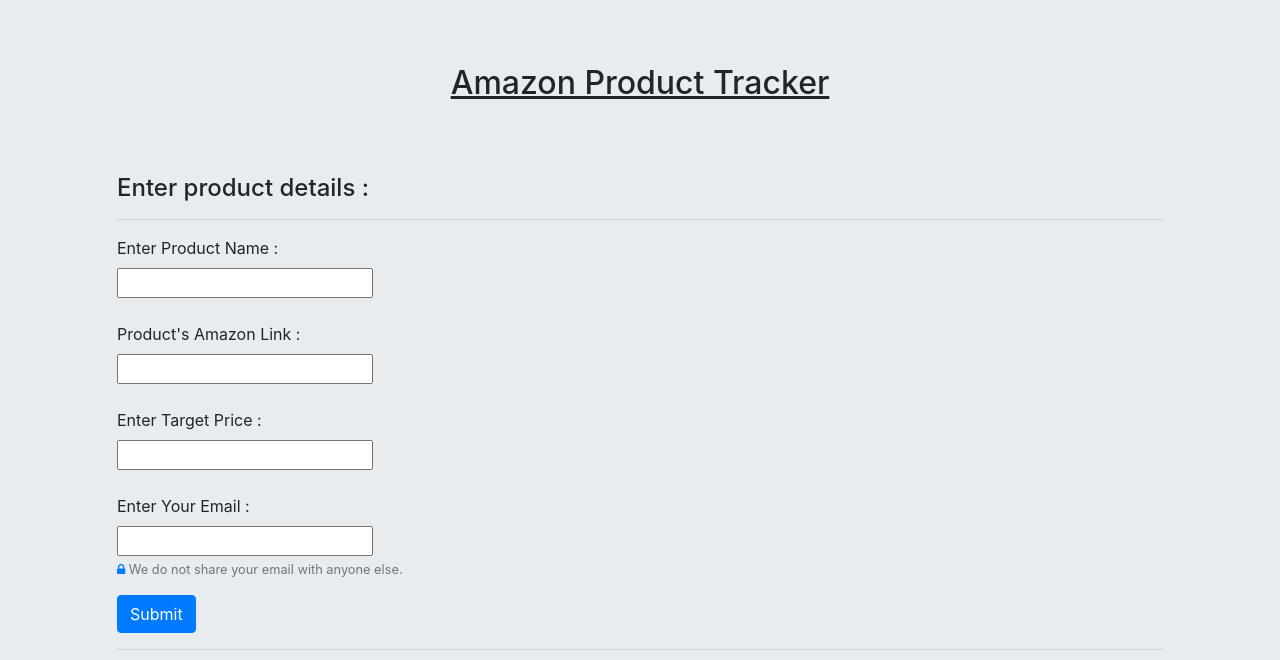
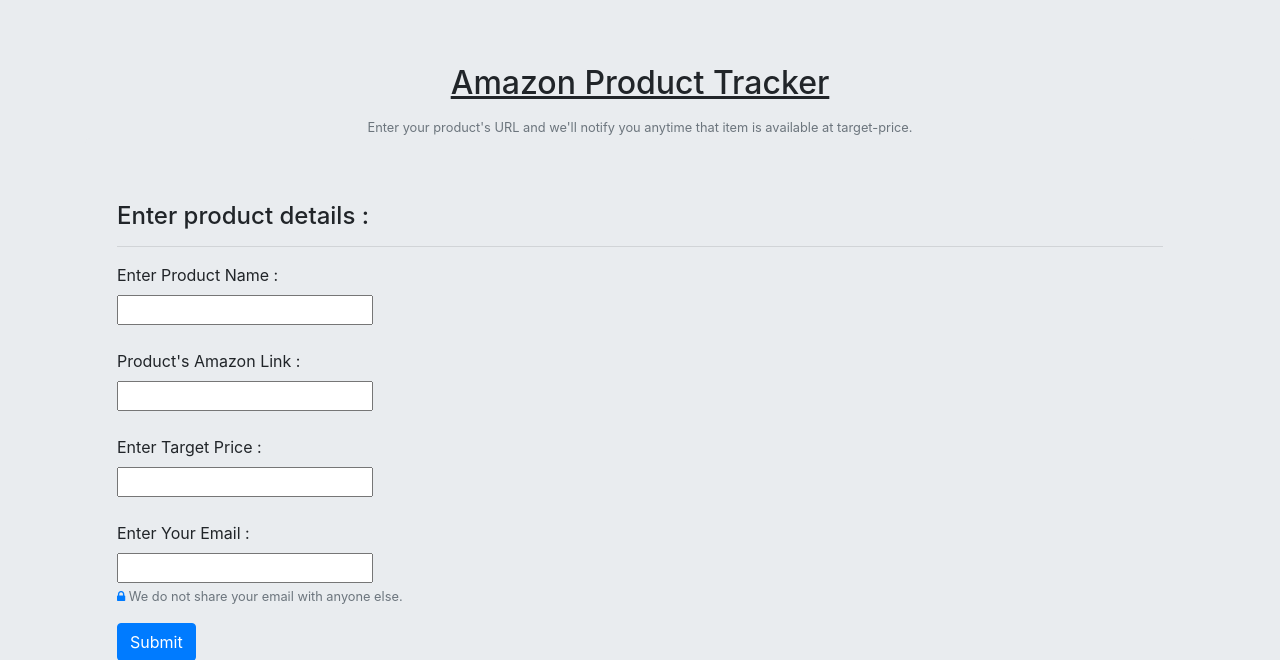
Before and after one commit to Kushal-Gera/Price_Tracker_webapp, a Django app: page / in a window 1280 px wide. Shown: the top 660 px of the page. Run offline with Django 3.2, Linux system fonts and the light colour scheme; some libraries are stand-ins or nearby versions.

Commit message:
small sub description added

```diff
--- a/basic_app/views.py
+++ b/basic_app/views.py
@@ -10,7 +10,6 @@
 # Create your views here.
 def saved(request):
     return render(request, "basic_app/saved.html", {})
-
 
 def index(request):
     if request.POST:
@@ -39,9 +38,9 @@
     fb.post("/Products/", data)
     print("saved data !!")
 
-
 def prod_valid(url):
-    USER_AGENTS = [('Mozilla/5.0 (X11; Linux x86_64) '
+    USER_AGENTS = [
+    ('Mozilla/5.0 (X11; Linux x86_64) '
                      'AppleWebKit/537.36 (KHTML, like Gecko) '
                      'Chrome/57.0.2987.110 '
                      'Safari/537.36'),  # chrome
--- a/templates/basic_app/index.html
+++ b/templates/basic_app/index.html
@@ -15,6 +15,8 @@
 
   <div class="container text-center">
     <h2><u>Amazon Product Tracker</u></h2>
+    <small class="text-center mt-3 form-text text-muted">Enter your product's URL and we'll notify you anytime that item is available at target-price.</small>
+    <!-- <h6 class="text-center text-small">Enter your product's URL and we'll notify you anytime that item is available at target-price.</h6> -->
 
     <div class="jumbotron mx-auto text-center">
       <form method="post" class="text-justify" autocomplete="off">
@@ -35,7 +37,7 @@
           {{ form.your_email }}<br>
           <small class="form-text text-muted">
             <i class="fa fa-lock" style="color:#007BFF;"></i>
-            We do not share your email with anyone else.
+              We do not share your email with anyone else.
           </small>
         </div>
         <input type="submit" value="Submit" class="btn btn-primary"><br>
```
